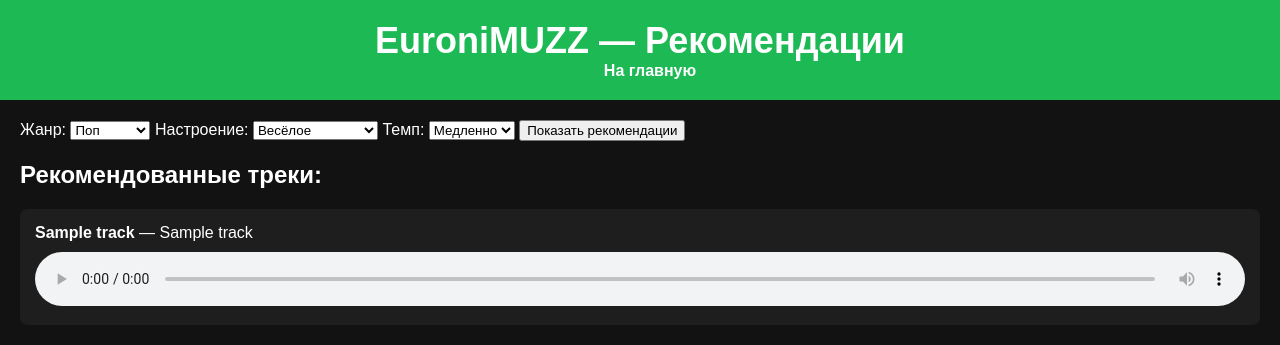
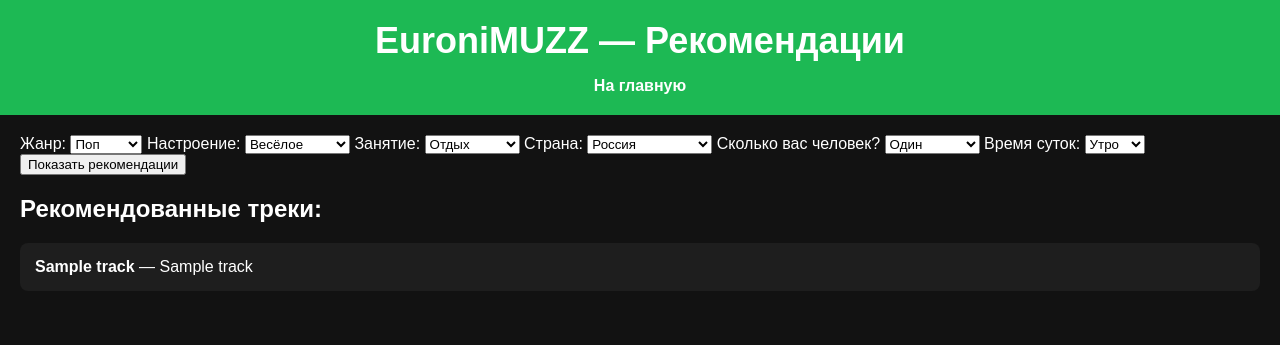
Before and after one commit to ukrainecila6-ctrl/EuroniMUZZ, a Flask app: page /recommend in a window 1280 px wide. Shown: the top 345 px of the page. Run offline with Flask 3, Linux system fonts and the light colour scheme; a database or web service that is not in the repository returns one stand-in record (values such as "Sample title"); data that the repository does not hold is empty.

Commit message:
Исправлены конфликты

```diff
--- a/app.py
+++ b/app.py
@@ -3,43 +3,37 @@ import requests
 
 app = Flask(__name__)
 
-# Титульная страница
 @app.route('/')
 def index():
     return render_template('index.html')
 
-# Поиск песен через iTunes API
 @app.route('/search', methods=['GET', 'POST'])
 def search():
     query = request.args.get('q') or request.form.get('q')
     results = []
     if query:
         url = f"https://itunes.apple.com/search"
-        params = {
-            'term': query,
-            'media': 'music',
-            'limit': 20
-        }
+        params = {'term': query, 'media': 'music', 'limit': 20}
         response = requests.get(url, params=params)
         if response.status_code == 200:
             data = response.json()
             results = data.get('results', [])
     return render_template('index.html', results=results, query=query)
 
-# Рекомендации на основе жанра и других факторов
 @app.route('/recommend', methods=['GET', 'POST'])
 def recommend():
+    # Получаем все параметры анкеты
     genre = request.form.get('genre') or 'pop'
     mood = request.form.get('mood') or 'happy'
-    tempo = request.form.get('tempo') or 'medium'
+    activity = request.form.get('activity') or 'rest'
+    country = request.form.get('country') or 'USA'
+    people = request.form.get('people') or 'one'
+    time_of_day = request.form.get('time_of_day') or 'day'
 
-    # Простейший пример рекомендаций: ищем песни по жанру и слову настроения
-    url = f"https://itunes.apple.com/search"
-    params = {
-        'term': f"{genre} {mood}",
-        'media': 'music',
-        'limit': 10
-    }
+    # Генерируем поисковый запрос для iTunes API
+    search_terms = f"{genre} {mood} {activity}"
+    url = "https://itunes.apple.com/search"
+    params = {'term': search_terms, 'media': 'music', 'limit': 10}
     response = requests.get(url, params=params)
     recs = response.json().get('results', []) if response.status_code == 200 else []
 
--- a/static/style.css
+++ b/static/style.css
@@ -1,68 +1,20 @@
-body {
-    font-family: 'Arial', sans-serif;
-    background-color: #121212;
-    color: #ffffff;
-    margin: 0;
-    padding: 0;
-}
+body { font-family:'Arial',sans-serif; background:#121212; color:#fff; margin:0; padding:0; }
+header { background:#1DB954; padding:20px; text-align:center; display:flex; flex-direction:column; align-items:center; }
+header h1 { margin:0 0 10px 0; font-size:36px; }
+header form { display:flex; flex-wrap:wrap; justify-content:center; margin-bottom:10px; }
+header input[type="text"] { padding:10px; width:250px; max-width:90%; border:none; border-radius:5px; margin-bottom:5px; }
+header button { padding:10px 15px; border:none; border-radius:5px; background:#fff; color:#1DB954; font-weight:bold; cursor:pointer; margin-left:5px; }
+header a { display:inline-block; margin-top:5px; color:#fff; font-weight:bold; text-decoration:none; }
+main { padding:20px; }
+ul { list-style:none; padding:0; }
+li { background:#1e1e1e; margin-bottom:15px; padding:15px; border-radius:8px; cursor:pointer; }
+audio { width:100%; margin-top:10px; }
 
-header {
-    background-color: #1DB954;
-    padding: 20px;
-    text-align: center;
-}
+/* Главный плеер и плеер рекомендаций */
+#player, #recPlayer { display:flex; align-items:center; justify-content:center; gap:10px; background:#1DB954; padding:10px; border-radius:8px; margin-top:20px; }
+#player.hidden, #recPlayer.hidden { display:none; }
+#progress, #recProgress { width:200px; }
 
-header h1 {
-    margin: 0;
-    font-size: 36px;
-}
-
-header form {
-    margin-top: 10px;
-}
-
-header input[type="text"] {
-    padding: 10px;
-    width: 250px;
-    border: none;
-    border-radius: 5px;
-}
-
-header button {
-    padding: 10px 15px;
-    border: none;
-    border-radius: 5px;
-    background-color: #ffffff;
-    color: #1DB954;
-    font-weight: bold;
-    cursor: pointer;
-}
-
-header a {
-    display: inline-block;
-    margin-left: 20px;
-    color: #ffffff;
-    font-weight: bold;
-    text-decoration: none;
-}
-
-main {
-    padding: 20px;
-}
-
-ul {
-    list-style: none;
-    padding: 0;
-}
-
-li {
-    background-color: #1e1e1e;
-    margin-bottom: 15px;
-    padding: 15px;
-    border-radius: 8px;
-}
-
-audio {
-    width: 100%;
-    margin-top: 10px;
-}
+/* Адаптивность */
+@media(max-width:768px){ header h1{font-size:28px;} header form{flex-direction:column;} header input[type="text"],header button{width:90%; margin:5px 0;} }
+@media(max-width:480px){ header h1{font-size:24px;} main{padding:10px;} li{padding:10px;} }
--- a/templates/recommend.html
+++ b/templates/recommend.html
@@ -2,13 +2,14 @@
 <html lang="en">
 <head>
 <meta charset="UTF-8">
+<meta name="viewport" content="width=device-width, initial-scale=1.0">
 <title>EuroniMUZZ — Рекомендации</title>
 <link rel="stylesheet" href="{{ url_for('static', filename='style.css') }}">
 </head>
 <body>
 <header>
 <h1>EuroniMUZZ — Рекомендации</h1>
-        <a href="/">На главную</a>
+<a href="{{ url_for('index') }}">На главную</a>
 </header>
 
 <main>
@@ -16,24 +17,53 @@
     <label>Жанр:
         <select name="genre">
             <option value="pop">Поп</option>
+            <option value="rap">Рэп</option>
+            <option value="hip-hop">Хип-хоп</option>
             <option value="rock">Рок</option>
-                    <option value="rap">Рэп</option>
+            <option value="metal">Метал</option>
             <option value="jazz">Джаз</option>
-                    <option value="classical">Классика</option>
         </select>
     </label>
     <label>Настроение:
         <select name="mood">
             <option value="happy">Весёлое</option>
             <option value="sad">Грустное</option>
-                    <option value="relax">Расслабляющее</option>
+            <option value="angry">Злостное</option>
+            <option value="neutral">Нейтральное</option>
         </select>
     </label>
-            <label>Темп:
-                <select name="tempo">
-                    <option value="slow">Медленно</option>
-                    <option value="medium">Средне</option>
-                    <option value="fast">Быстро</option>
+    <label>Занятие:
+        <select name="activity">
+            <option value="rest">Отдых</option>
+            <option value="workout">Тренировка</option>
+            <option value="trip">Поездка</option>
+            <option value="study">Учёба</option>
+        </select>
+    </label>
+    <label>Страна:
+        <select name="country">
+            <option value="Russia">Россия</option>
+            <option value="USA">США</option>
+            <option value="Japan">Япония</option>
+            <option value="UK">Великобритания</option>
+            <option value="Canada">Канада</option>
+            <option value="Norway">Норвегия</option>
+            <option value="Finland">Финляндия</option>
+            <option value="Other">Другое</option>
+        </select>
+    </label>
+    <label>Сколько вас человек?
+        <select name="people">
+            <option value="one">Один</option>
+            <option value="group">В компании</option>
+        </select>
+    </label>
+    <label>Время суток:
+        <select name="time_of_day">
+            <option value="morning">Утро</option>
+            <option value="day">День</option>
+            <option value="evening">Вечер</option>
+            <option value="night">Ночь</option>
         </select>
     </label>
     <button type="submit">Показать рекомендации</button>
@@ -41,17 +71,25 @@
 
 {% if recommendations %}
 <h2>Рекомендованные треки:</h2>
-            <ul>
+<ul id="recTrackList">
     {% for track in recommendations %}
-                    <li>
-                        <strong>{{ track.trackName }}</strong> — {{ track.artistName }}<br>
-                        <audio controls>
-                            <source src="{{ track.previewUrl }}" type="audio/mpeg">
-                        </audio>
+    <li data-src="{{ track.previewUrl }}">
+        <strong>{{ track.trackName }}</strong> — {{ track.artistName }}
     </li>
     {% endfor %}
 </ul>
+
+<div id="recPlayer" class="hidden">
+    <button id="recPrev">⏮️</button>
+    <button id="recPlayPause">▶️</button>
+    <button id="recNext">⏭️</button>
+    <span id="recCurrentTime">0:00</span>
+    <input type="range" id="recProgress" value="0" min="0" max="100">
+    <span id="recDuration">0:00</span>
+</div>
 {% endif %}
 </main>
+
+<script src="{{ url_for('static', filename='script.js') }}"></script>
 </body>
 </html>
```
Also changed, not shown: static/script.js (+35 -94 lines), templates/index.html (+16 -9 lines). Lines whose indentation alone changed are shown as unchanged.
